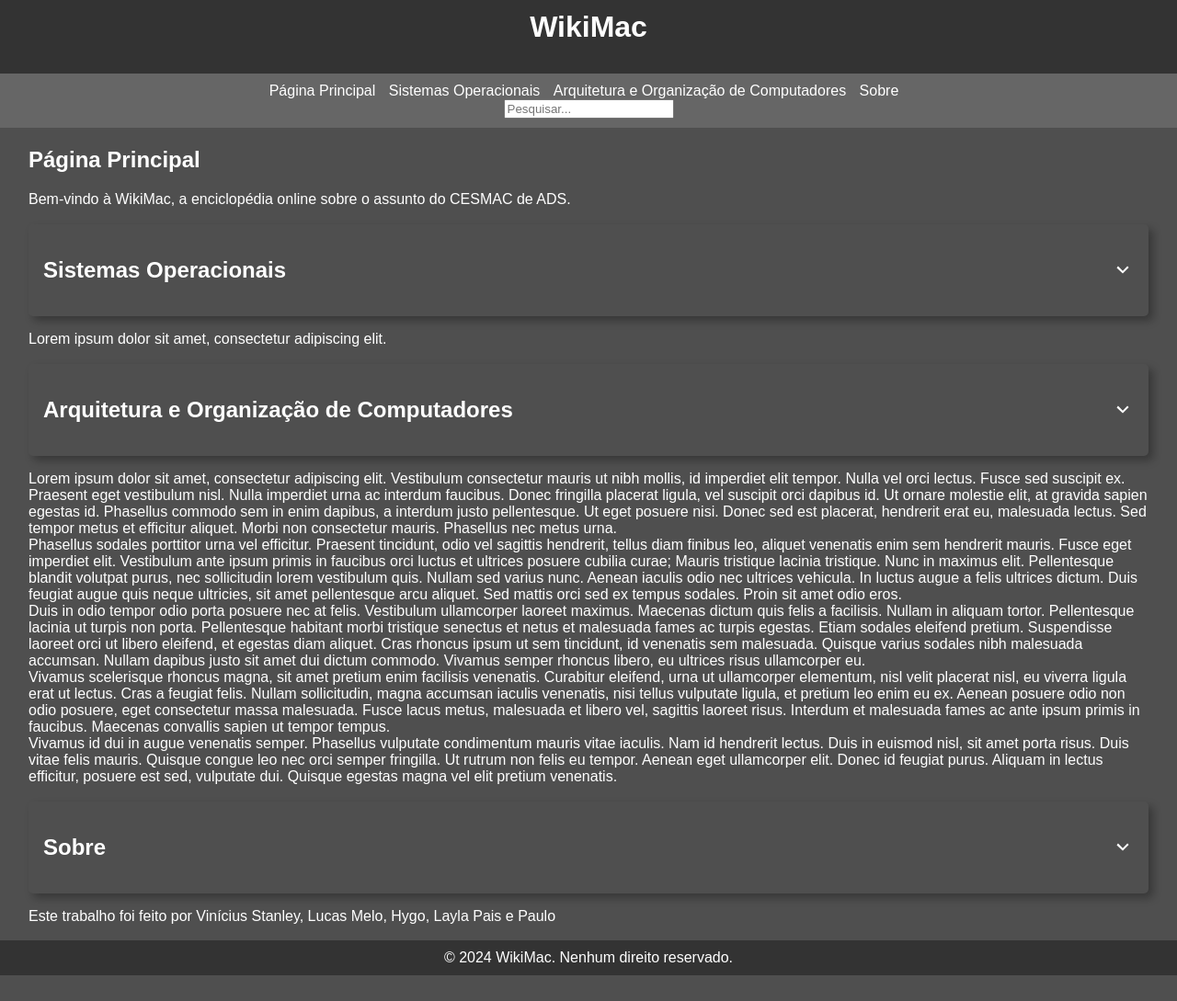
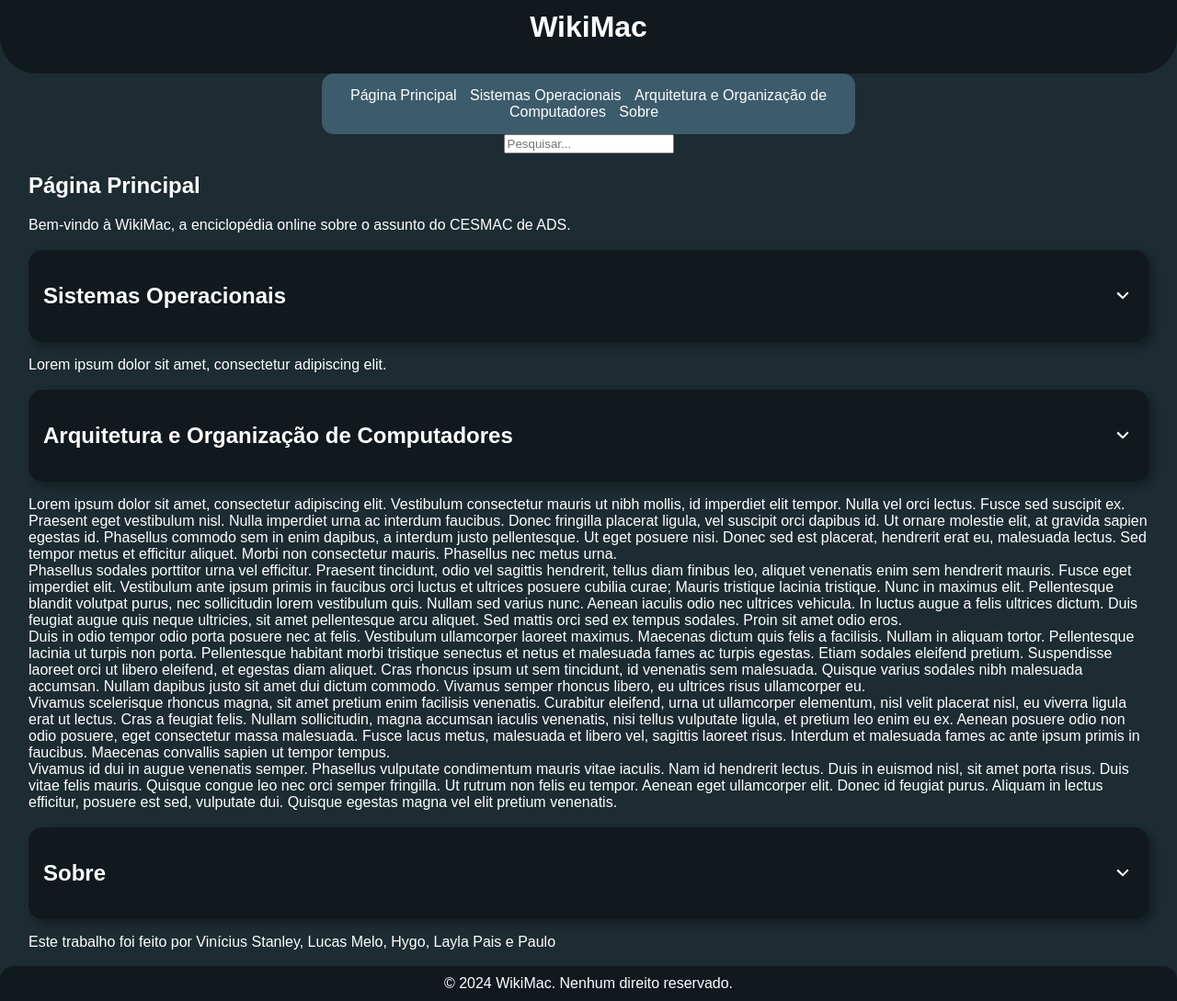
Before and after one commit to Teramanbr/WikiMac, a plain HTML site: page main.html in a window 1280 px wide. Shown: the part 20-1109 px from the top of the page at 92% size. Before the commit the page ends 1081 px from the top, so only its background shows below. Drawn offline with Linux system fonts and the light colour scheme.

Commit message:
Cores trocadas, página arredondada.

```diff
--- a/main.html
+++ b/main.html
@@ -12,19 +12,26 @@
                 font-family: Arial, sans-serif;
                 margin: 0;
                 padding: 0;
-                background-color: #4f4f4f;
+                background-color: #1D2B32;
             }
             header {
-                background-color: #333;
+                background-color: #11191E;
                 color: #fff;
                 padding: 10px;
                 text-align: center;
+                border-radius: 0px 0px 40px 40px;
+            }
+            search {
+                text-align: center;
             }
             nav {
-                background-color: #666;
+                background-color: #3C5B6B;
                 color: #fff;
-                padding: 10px;
+                padding: 15px;
+                margin-left: 350px;
+                margin-right: 350px;
                 text-align: center;
+                border-radius: 13px 13px 13px 13px;
             }
             nav ul {
                 list-style-type: none;
@@ -47,14 +54,13 @@
                 color: #fff;
             }
             footer {
-                overflow-x: hidden;
-                background-color: #333;
+                background-color: #11191E;
                 color: #fff;
                 padding-top: 10px;
                 padding-bottom: 10px;
                 text-align: center;
-                margin-bottom: 0;
                 width: 100%;
+                border-radius: 15px 15px 0px 0px;
             }
             .flex{
                 display: flex;
@@ -64,11 +70,17 @@
                 border-radius: 5px;
                 box-shadow: 5px 5px 10px rgba(0, 0, 0, 0.3);
                 cursor: pointer;
+                background-color: #11191E;
+                border-radius: 15px 15px 15px 15px;
             }
             .seta-virada {
                 transform: rotate(180deg);
                 transition: transform 0.3s ease;
             }
+            .seta-virada.down {
+            transform: rotate(180deg);
+            }
+
     </style>
 </head>
 <body>
@@ -88,12 +100,15 @@
             <li><a href="#título arquitetura">Arquitetura e Organização de Computadores</a></li>
             <li><a href="#título sobre">Sobre</a></li>
         </ul>
+    </nav>
+    <main>
+        <search>
         <!-- Barra de Pesquisa -->
             <div id="search-container">
                 <input type="text" id="search-input" oninput="search()" placeholder="Pesquisar...">
             </div>
-    </nav>
-    <main>
+        </search>
+
 
         <!-- texto principal da tela -->
 
@@ -115,8 +130,8 @@
             <p id="sistemas">Lorem ipsum dolor sit amet, consectetur adipiscing elit.</p>
         </section>
 
+
                                             <!-- Arquitetura e Organização de Computadores -->
-
         <section id="título arquitetura">
         <div class="flex" onclick="toggleSection('arquitetura')">
             <h2 >Arquitetura e Organização de Computadores</h2>
@@ -171,7 +186,7 @@
             }
         </script>
 
-
+<!-- seta virada -->
 <script>
     function toggleSection(sectionId) {
         var section = document.getElementById(sectionId);
```
Lines whose indentation alone changed are shown as unchanged.
